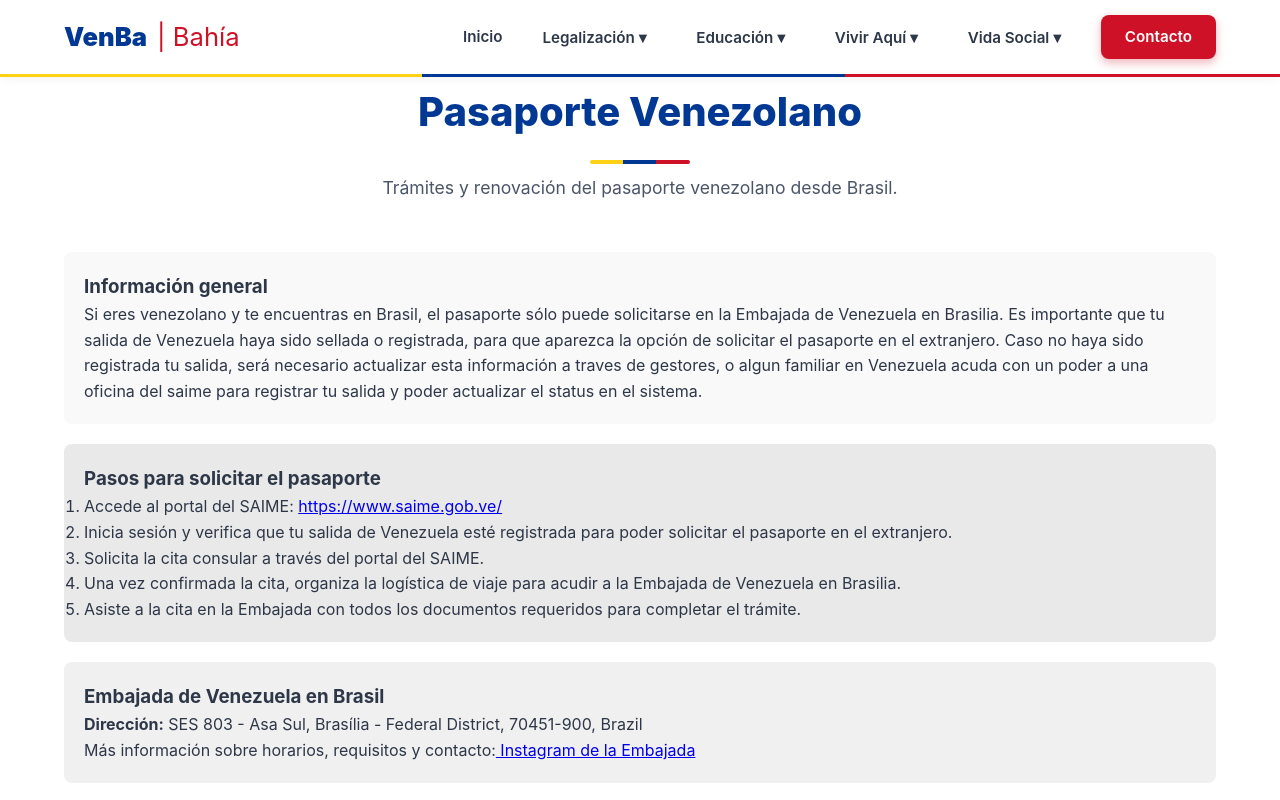
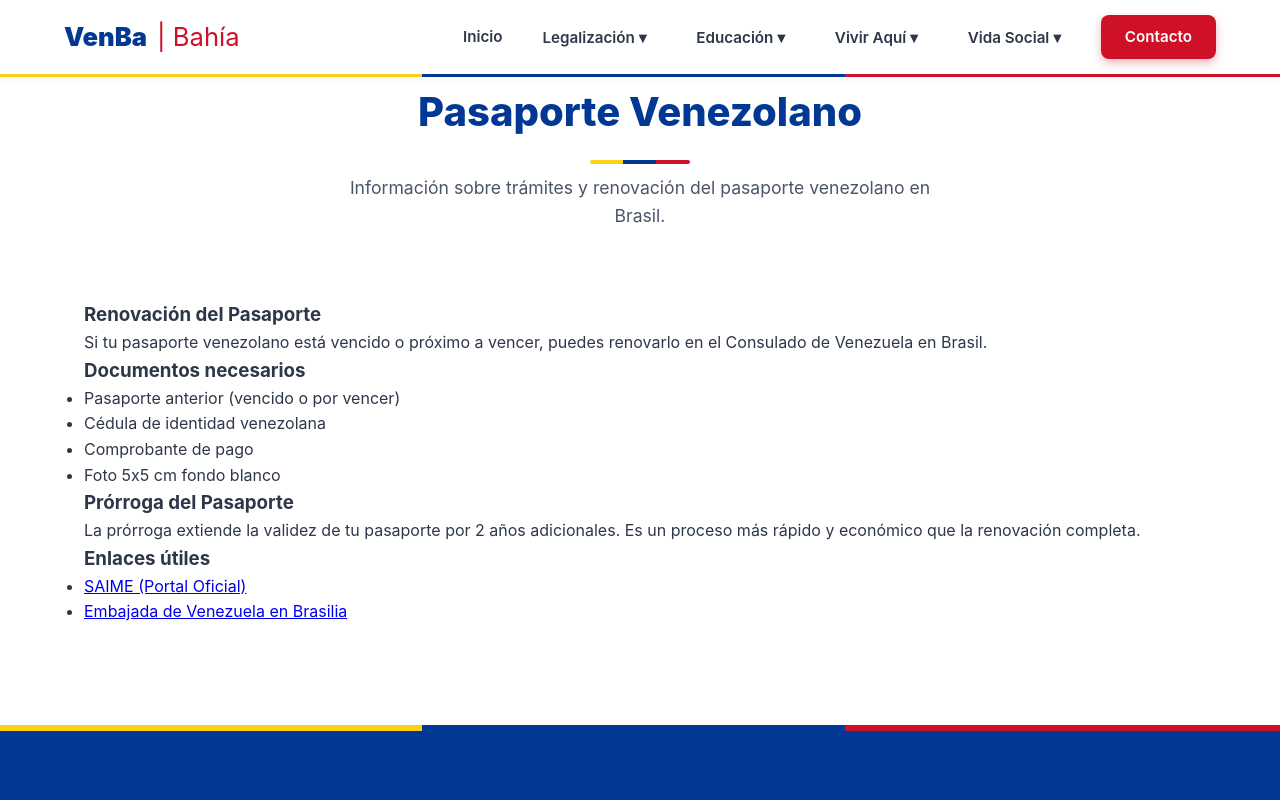
Before and after one commit to victorleafar/venezolanos-salvador, a React (Vite) app: page /pasaporte in a window 1280 px wide. Shown: the top 800 px of the page. Built offline with nearby package versions, Linux system fonts and the light colour scheme.

Commit message:
fix: add missing pasaporte.jsx component

```diff
--- a/src/pages/Pasaporte.jsx
+++ b/src/pages/Pasaporte.jsx
@@ -7,47 +7,35 @@ export default function Pasaporte() {
         <div className="title-wrapper">
           <h2 className="section-title">Pasaporte Venezolano</h2>
           <div className="title-underline"></div>
-          <p className="section-subtitle">
-            Trámites y renovación del pasaporte venezolano desde Brasil.
-          </p>
+          <p className="section-subtitle">Información sobre trámites y renovación del pasaporte venezolano en Brasil.</p>
         </div>
 
-        {/* Introducción */}
-        <div style={{ padding: 20, background: '#f9f9f9', borderRadius: 8, marginBottom: 20 }}>
-          <h3>Información general</h3>
+        <div style={{ padding: 20, background: '#fff', borderRadius: 8 }}>
+          <h3>Renovación del Pasaporte</h3>
           <p>
-            Si eres venezolano y te encuentras en Brasil, el pasaporte sólo puede solicitarse en la Embajada de Venezuela en Brasilia.
-            Es importante que tu salida de Venezuela haya sido sellada o registrada, para que aparezca la opción de solicitar el pasaporte en el extranjero. Caso no haya sido registrada tu salida, será necesario actualizar esta información a traves de gestores, o algun familiar en Venezuela acuda con un poder a una oficina del saime para registrar tu salida y poder actualizar el status en el sistema.
+            Si tu pasaporte venezolano está vencido o próximo a vencer, puedes renovarlo
+            en el Consulado de Venezuela en Brasil.
           </p>
-        </div>
 
-        {/* Pasos para solicitar */}
-        <div style={{ padding: 20, background: '#e9e9e9', borderRadius: 8, marginBottom: 20 }}>
-          <h3>Pasos para solicitar el pasaporte</h3>
-          <ol>
-            <li>Accede al portal del SAIME: <a href="https://www.saime.gob.ve/" target="_blank" rel="noreferrer">https://www.saime.gob.ve/</a></li>
-            <li>Inicia sesión y verifica que tu salida de Venezuela esté registrada para poder solicitar el pasaporte en el extranjero.</li>
-            <li>Solicita la cita consular a través del portal del SAIME.</li>
-            <li>Una vez confirmada la cita, organiza la logística de viaje para acudir a la Embajada de Venezuela en Brasilia.</li>
-            <li>Asiste a la cita en la Embajada con todos los documentos requeridos para completar el trámite.</li>
-          </ol>
-        </div>
+          <h3>Documentos necesarios</h3>
+          <ul>
+            <li>Pasaporte anterior (vencido o por vencer)</li>
+            <li>Cédula de identidad venezolana</li>
+            <li>Comprobante de pago</li>
+            <li>Foto 5x5 cm fondo blanco</li>
+          </ul>
 
-        {/* Embajada y contacto */}
-        <div style={{ padding: 20, background: '#f0f0f0', borderRadius: 8, marginBottom: 20 }}>
-          <h3>Embajada de Venezuela en Brasil</h3>
-          <p><strong>Dirección:</strong> SES 803 - Asa Sul, Brasília - Federal District, 70451-900, Brazil</p>
+          <h3>Prórroga del Pasaporte</h3>
           <p>
-            Más información sobre horarios, requisitos y contacto:
-            <a href="https://www.instagram.com/embven.brasil/" target="_blank" rel="noreferrer"> Instagram de la Embajada</a>
+            La prórroga extiende la validez de tu pasaporte por 2 años adicionales.
+            Es un proceso más rápido y económico que la renovación completa.
           </p>
-        </div>
 
-        {/* Enlace oficial */}
-        <div style={{ marginTop: 20, textAlign: 'center' }}>
-          <p>
-            Para gestionar tu cita: <a href="https://www.saime.gob.ve/" target="_blank" rel="noreferrer">Portal del SAIME</a>
-          </p>
+          <h3>Enlaces útiles</h3>
+          <ul>
+            <li><a href="https://www.saime.gob.ve/" target="_blank" rel="noreferrer">SAIME (Portal Oficial)</a></li>
+            <li><a href="https://brasil.embajada.gob.ve/" target="_blank" rel="noreferrer">Embajada de Venezuela en Brasilia</a></li>
+          </ul>
         </div>
       </div>
     </section>
```
